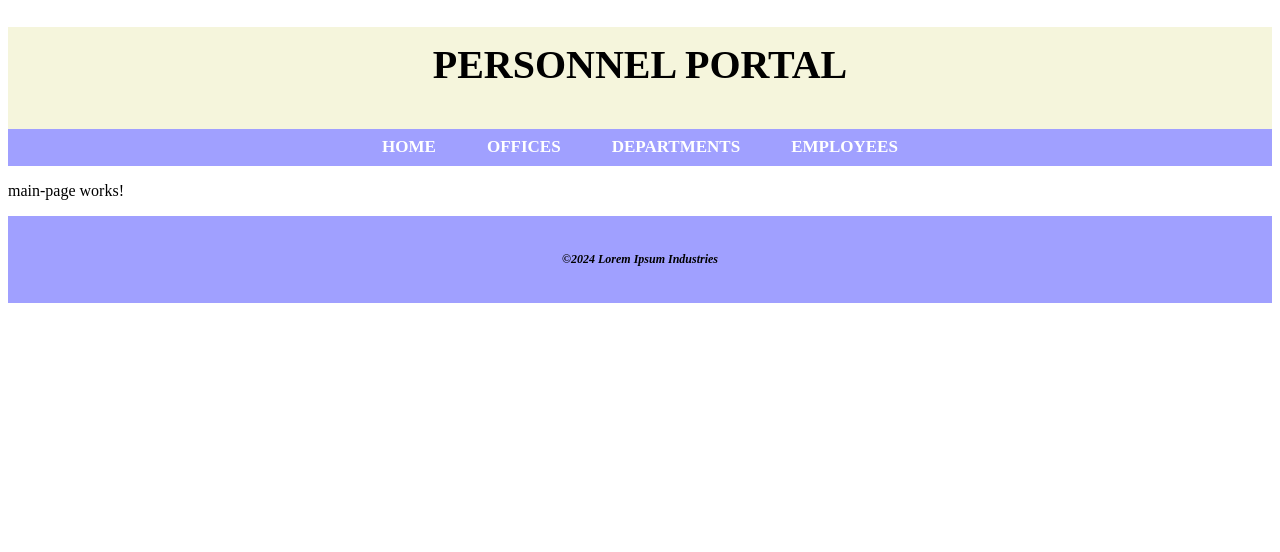
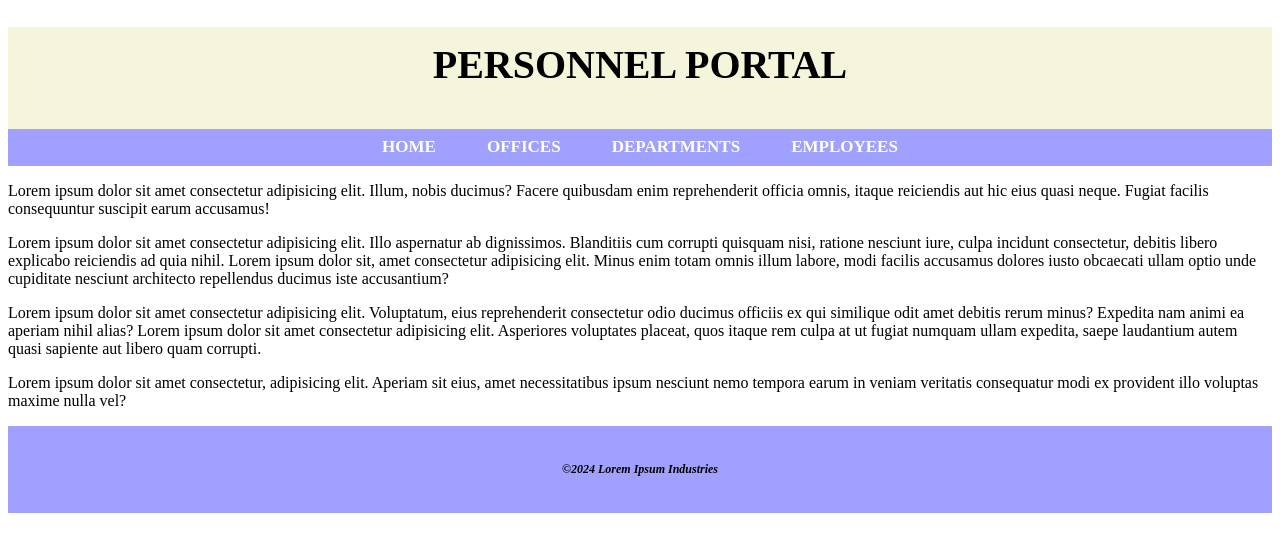
Before and after one commit to hhjfdkl/PersonnelManagement, an Angular app in the folder personnel-management-frontend/: page / in a window 1280 px wide. Shown: the top 552 px of the page. Built offline with nearby package versions, Linux system fonts and the light colour scheme.

Commit message:
final push

```diff
--- a/personnel-management-frontend/src/app/main-page/main-page.component.html
+++ b/personnel-management-frontend/src/app/main-page/main-page.component.html
@@ -1 +1,4 @@
-<p>main-page works!</p>
+<p>Lorem ipsum dolor sit amet consectetur adipisicing elit. Illum, nobis ducimus? Facere quibusdam enim reprehenderit officia omnis, itaque reiciendis aut hic eius quasi neque. Fugiat facilis consequuntur suscipit earum accusamus!</p>
+<p>Lorem ipsum dolor sit amet consectetur adipisicing elit. Illo aspernatur ab dignissimos. Blanditiis cum corrupti quisquam nisi, ratione nesciunt iure, culpa incidunt consectetur, debitis libero explicabo reiciendis ad quia nihil. Lorem ipsum dolor sit, amet consectetur adipisicing elit. Minus enim totam omnis illum labore, modi facilis accusamus dolores iusto obcaecati ullam optio unde cupiditate nesciunt architecto repellendus ducimus iste accusantium?</p>
+<p>Lorem ipsum dolor sit amet consectetur adipisicing elit. Voluptatum, eius reprehenderit consectetur odio ducimus officiis ex qui similique odit amet debitis rerum minus? Expedita nam animi ea aperiam nihil alias? Lorem ipsum dolor sit amet consectetur adipisicing elit. Asperiores voluptates placeat, quos itaque rem culpa at ut fugiat numquam ullam expedita, saepe laudantium autem quasi sapiente aut libero quam corrupti.</p>
+<p>Lorem ipsum dolor sit amet consectetur, adipisicing elit. Aperiam sit eius, amet necessitatibus ipsum nesciunt nemo tempora earum in veniam veritatis consequatur modi ex provident illo voluptas maxime nulla vel?</p>
```
Also changed, not shown: 1 other file (tests, documents, lock files or other folders).
